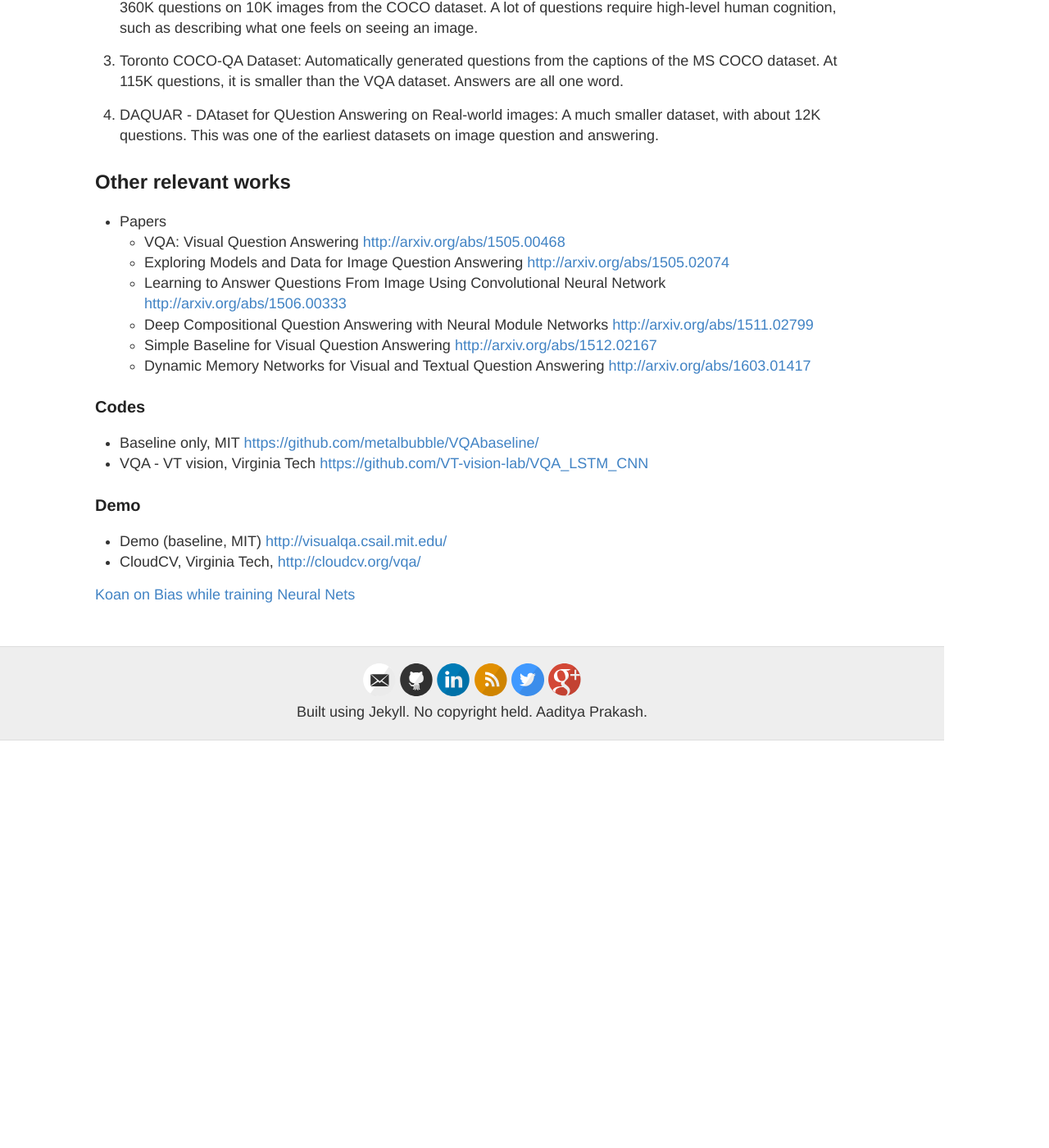
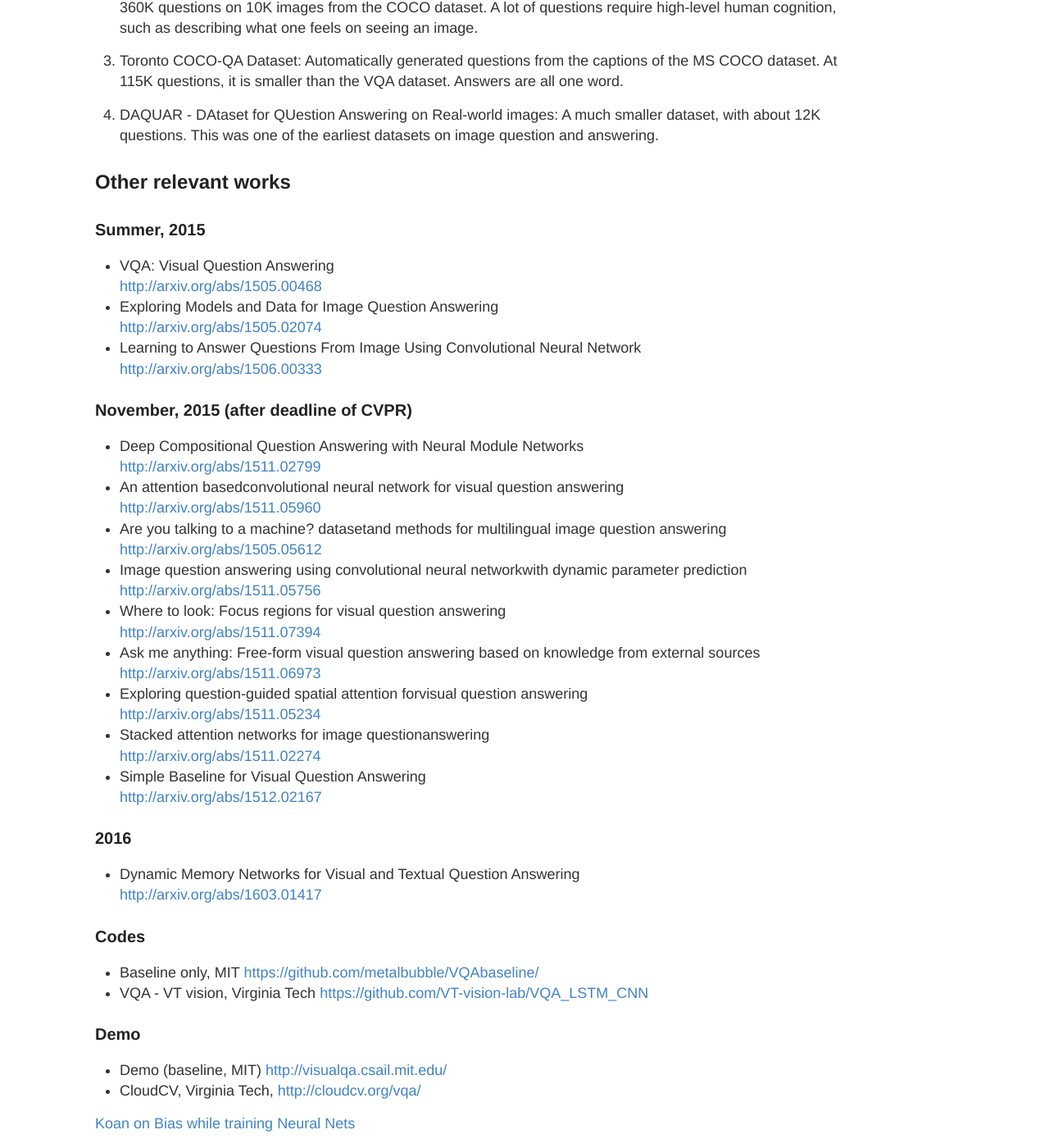
Before and after one commit to iamaaditya/iamaaditya.github.io, a Jekyll site: the page built from notes/research/vqa/index.md, in a window 1280 px wide and 1400 px high, scrolled down 1689 px. Shown: the whole window at 82% size. Built offline with Jekyll 4.4.1, drawn with Linux system fonts in a browser that asks for light colours; before the commit the page ends 2592 px from its top, so only the background shows below that.

Commit message:
added more papers for VQA

```diff
--- a/notes/research/vqa/index.md
+++ b/notes/research/vqa/index.md
@@ -69,13 +69,28 @@
 
 ## Other relevant works
 
-  * Papers
-    * VQA: Visual Question Answering <http://arxiv.org/abs/1505.00468>
-    * Exploring Models and Data for Image Question Answering <http://arxiv.org/abs/1505.02074>
-    * Learning to Answer Questions From Image Using Convolutional Neural Network <http://arxiv.org/abs/1506.00333>
-    * Deep Compositional Question Answering with Neural Module Networks <http://arxiv.org/abs/1511.02799>
-    * Simple Baseline for Visual Question Answering <http://arxiv.org/abs/1512.02167>
-    * Dynamic Memory Networks for Visual and Textual Question Answering <http://arxiv.org/abs/1603.01417>
+
+### Summer, 2015
+
+* VQA: Visual Question Answering <br /><http://arxiv.org/abs/1505.00468>
+* Exploring Models and Data for Image Question Answering <br /><http://arxiv.org/abs/1505.02074>
+* Learning to Answer Questions From Image Using Convolutional Neural Network <br /><http://arxiv.org/abs/1506.00333>
+
+### November, 2015 (after deadline of CVPR)
+
+* Deep Compositional Question Answering with Neural Module Networks <br /><http://arxiv.org/abs/1511.02799>
+* An attention basedconvolutional neural network for visual question answering <br /><http://arxiv.org/abs/1511.05960>
+* Are you talking to a machine? datasetand methods for multilingual image question answering <br /><http://arxiv.org/abs/1505.05612>
+* Image question answering using convolutional neural networkwith dynamic parameter prediction <br /><http://arxiv.org/abs/1511.05756>
+* Where to look: Focus regions for visual question answering <br /><http://arxiv.org/abs/1511.07394>
+* Ask me anything: Free-form visual question answering based on knowledge from external sources <br /><http://arxiv.org/abs/1511.06973>
+* Exploring question-guided spatial attention forvisual question answering <br /><http://arxiv.org/abs/1511.05234>
+* Stacked attention networks for image questionanswering <br /><http://arxiv.org/abs/1511.02274>
+* Simple Baseline for Visual Question Answering <br /><http://arxiv.org/abs/1512.02167>
+
+### 2016
+* Dynamic Memory Networks for Visual and Textual Question Answering <br /><http://arxiv.org/abs/1603.01417>
+
 
 ### Codes
 
```
Also changed, not shown: notes/index.md (+14 -14 lines), notes/productivity/index.md (+1 -0 lines), 1 other file.
